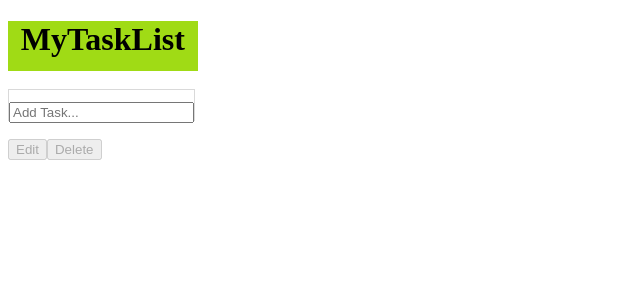
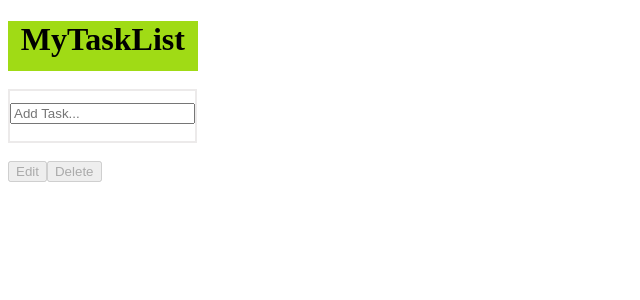
Before and after one commit to Annapurna119/Angular-Tasks, an Angular app in the folder TaskList/: page / in a window 1280 px wide. Shown: the top 300 px of the page, without its empty margins (0-640 px from the left). Built offline with nearby package versions, Linux system fonts and the light colour scheme.

Commit message:
Final Change

```diff
--- a/TaskList/src/app/app.component.css
+++ b/TaskList/src/app/app.component.css
@@ -7,12 +7,13 @@
   }
   #txt {
     padding: 0;
-  height: 30px;
+  height: 50px;
+  width: 70px;
   position: relative;
-  left: 0;
+  left: 0px;
   outline: none;
-  border: 1px solid #cdcdcd;
-  border-color: rgba(0, 0, 0, .15);
+  border: 2px solid #b43737d5;
+  border-color: rgba(128, 117, 117, 0.15);
   background-color:white;
   font-size: 30px;
   width: fit-content;
```
